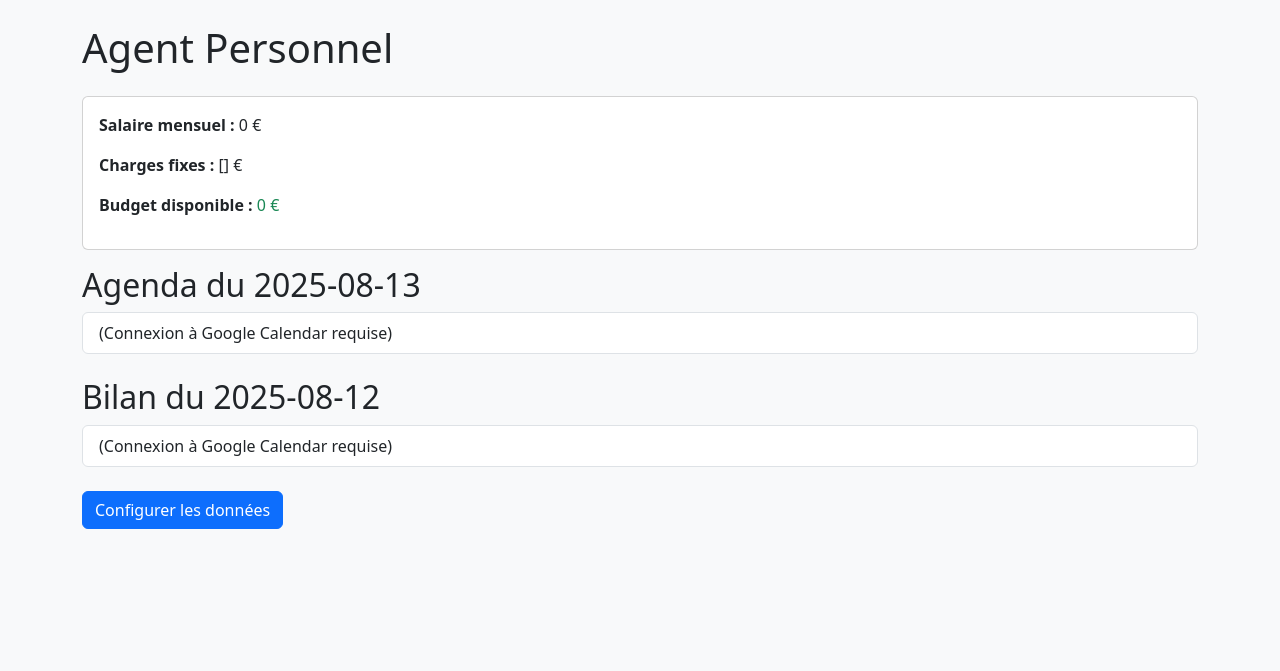
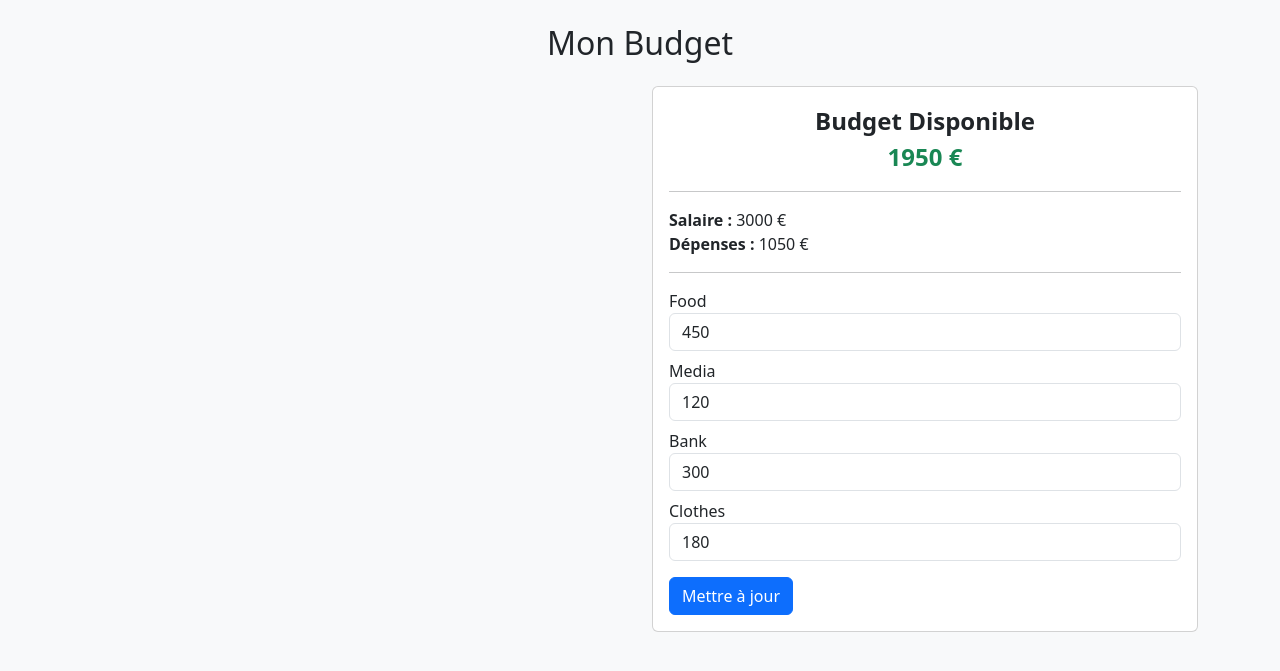
Before and after one commit to SamSamApaveDev/agent, a Flask app: page / in a window 1280 px wide. Shown: the top 671 px of the page. Run offline with Flask 3, Linux system fonts and the light colour scheme; a map, chart or similar area stays blank.

Commit message:
modification responsive et UI

```diff
--- a/app.py
+++ b/app.py
@@ -1,46 +1,40 @@
 from flask import Flask, render_template, request, redirect, url_for
-from datetime import datetime, timedelta
 import os
 
 app = Flask(__name__)
 
-# Données utilisateur
+# Sample data
 user_data = {
-    "salary": 0,
-    "charges": []
+    "salary": 3000,
+    "expenses": {
+        "Food": 450,
+        "Media": 120,
+        "Bank": 300,
+        "Clothes": 180
+    }
 }
 
 @app.route('/')
 def index():
-    today = datetime.now().date()
-    yesterday = today - timedelta(days=1)
+    total_expenses = sum(user_data["expenses"].values())
+    budget_available = user_data["salary"] - total_expenses
+    return render_template("index.html",
+                           salary=user_data["salary"],
+                           expenses=user_data["expenses"],
+                           total_expenses=total_expenses,
+                           budget=budget_available)
 
-    total_charges = sum(user_data["charges"])
-    budget_available = user_data["salary"] - total_charges
+@app.route('/update', methods=['POST'])
+def update():
+    for category in user_data["expenses"]:
+        value = request.form.get(category)
+        if value:
+            try:
+                user_data["expenses"][category] = float(value)
+            except ValueError:
+                pass
+    return redirect(url_for('index'))
 
-    events_today = ["(Connexion à Google Calendar requise)"]
-    events_yesterday = ["(Connexion à Google Calendar requise)"]
-
-    return render_template('index.html',
-                           salary=user_data["salary"],
-                           charges=user_data["charges"],
-                           budget=budget_available,
-                           today=today,
-                           yesterday=yesterday,
-                           events_today=events_today,
-                           events_yesterday=events_yesterday)
-
-@app.route('/configure', methods=['GET', 'POST'])
-def configure():
-    if request.method == 'POST':
-        salary = float(request.form.get('salary', 0))
-        charges_raw = request.form.get('charges', '')
-        charges = [float(c.strip()) for c in charges_raw.split(',') if c.strip().isdigit()]
-        user_data["salary"] = salary
-        user_data["charges"] = charges
-        return redirect(url_for('index'))
-    return render_template('configure.html')
-
-if __name__ == '__main__':
-    port = int(os.environ.get('PORT', 5000))
-    app.run(host='0.0.0.0', port=port, debug=True)
+if __name__ == "__main__":
+    port = int(os.environ.get("PORT", 5000))
+    app.run(host="0.0.0.0", port=port)
--- a/render.yaml
+++ b/render.yaml
@@ -1,6 +1,6 @@
 services:
   - type: web
-    name: agent-personnel
+    name: agent-dashboard
     env: python
     buildCommand: ""
     startCommand: "python app.py"
--- a/templates/index.html
+++ b/templates/index.html
@@ -1,35 +1,62 @@
 <!DOCTYPE html>
-<html>
+<html lang="en">
 <head>
-    <title>Agent Personnel</title>
+    <meta charset="UTF-8">
+    <title>Agent Personnel - Dashboard</title>
     <link href="https://cdn.jsdelivr.net/npm/bootstrap@5.3.0/dist/css/bootstrap.min.css" rel="stylesheet">
+    <script src="https://cdn.jsdelivr.net/npm/chart.js"></script>
+    <style>
+        body { background-color: #f8f9fa; }
+        .card { margin-bottom: 20px; }
+        .center-text { text-align: center; font-size: 1.5rem; font-weight: bold; }
+    </style>
 </head>
-<body class="bg-light">
+<body>
 <div class="container py-4">
-    <h1 class="mb-4">Agent Personnel</h1>
-    <div class="card mb-3">
-        <div class="card-body">
-            <p><strong>Salaire mensuel :</strong> {{ salary }} €</p>
-            <p><strong>Charges fixes :</strong> {{ charges }} €</p>
-            <p><strong>Budget disponible :</strong> <span class="text-success">{{ budget }} €</span></p>
+    <h2 class="text-center mb-4">Mon Budget</h2>
+    <div class="row">
+        <div class="col-md-6">
+            <canvas id="expenseChart"></canvas>
+        </div>
+        <div class="col-md-6">
+            <div class="card p-3">
+                <div class="center-text">Budget Disponible</div>
+                <div class="center-text text-success">{{ budget }} €</div>
+                <hr>
+                <div><strong>Salaire :</strong> {{ salary }} €</div>
+                <div><strong>Dépenses :</strong> {{ total_expenses }} €</div>
+                <hr>
+                <form method="POST" action="{{ url_for('update') }}">
+                    {% for category, value in expenses.items() %}
+                        <div class="mb-2">
+                            <label>{{ category }}</label>
+                            <input type="number" step="0.01" name="{{ category }}" value="{{ value }}" class="form-control">
+                        </div>
+                    {% endfor %}
+                    <button type="submit" class="btn btn-primary mt-2">Mettre à jour</button>
+                </form>
+            </div>
         </div>
     </div>
-
-    <h2>Agenda du {{ today }}</h2>
-    <ul class="list-group mb-4">
-        {% for event in events_today %}
-            <li class="list-group-item">{{ event }}</li>
-        {% endfor %}
-    </ul>
-
-    <h2>Bilan du {{ yesterday }}</h2>
-    <ul class="list-group mb-4">
-        {% for event in events_yesterday %}
-            <li class="list-group-item">{{ event }}</li>
-        {% endfor %}
-    </ul>
-
-    <a href="{{ url_for('configure') }}" class="btn btn-primary">Configurer les données</a>
 </div>
+<script>
+    const ctx = document.getElementById('expenseChart').getContext('2d');
+    const expenseChart = new Chart(ctx, {
+        type: 'doughnut',
+        data: {
+            labels: {{ expenses.keys()|list }},
+            datasets: [{
+                data: {{ expenses.values()|list }},
+                backgroundColor: ['#007bff', '#28a745', '#ffc107', '#dc3545']
+            }]
+        },
+        options: {
+            responsive: true,
+            plugins: {
+                legend: { position: 'bottom' }
+            }
+        }
+    });
+</script>
 </body>
 </html>
```
Also changed, not shown: requirements.txt (line endings or trailing spaces).
